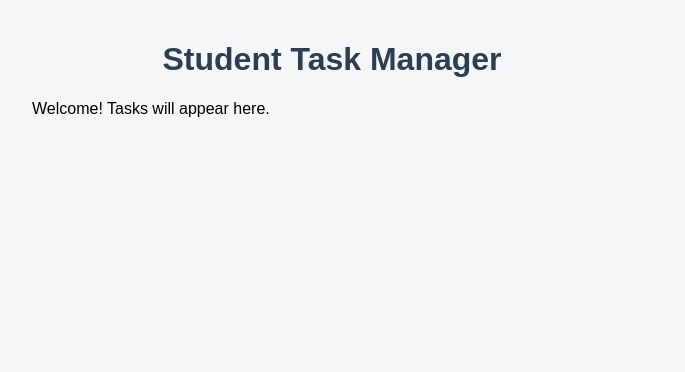
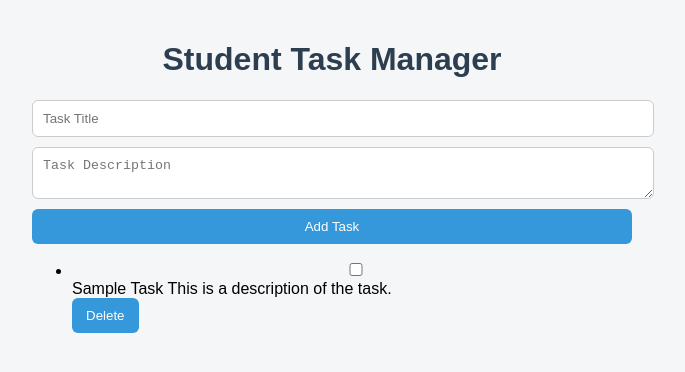
Before and after one commit to ammarzaff955-art/student-task-manager, a plain HTML site: page index.html in a window 1280 px wide. Shown: the whole page, without its empty margins (308-993 px from the left). Drawn offline with Linux system fonts and the light colour scheme.

```diff
--- a/index.html
+++ b/index.html
@@ -1,29 +1,38 @@
 <!DOCTYPE html>
-
 <html lang="en">
-
 <head>
-
   <meta charset="UTF-8">
-
   <meta name="viewport" content="width=device-width, initial-scale=1.0">
-
   <title>Student Task Manager</title>
-
   <link rel="stylesheet" href="style.css">
-
 </head>
-
 <body>
-
+  <div class="container">
     <h1>Student Task Manager</h1>
 
-  <p>Welcome! Tasks will appear here.</p>
+    <!-- Task Input Form -->
+    <div class="task-form">
+      <input type="text" id="task-title-input" placeholder="Task Title" required>
+      <textarea id="task-desc-input" placeholder="Task Description" rows="2"></textarea>
+      <button id="add-task-btn">Add Task</button>
+    </div>
+
+    <!-- Task List Container with Completed Status -->
+    <div class="task-container">
+      <ul id="task-list">
+        <!-- Example Task Item featuring the completion checkbox -->
+        <li class="task-item">
+          <input type="checkbox" class="task-checkbox" aria-label="Mark task as completed">
+          <div class="task-details">
+            <span class="task-title">Sample Task</span>
+            <span class="task-desc">This is a description of the task.</span>
+          </div>
+          <button class="delete-btn">Delete</button>
+        </li>
+      </ul>
+    </div>
+  </div>
 
   <script src="script.js"></script>
-
 </body>
-
 </html>
-
-</html>
```
Also changed, not shown: 1 other file. Lines whose indentation alone changed are shown as unchanged.
